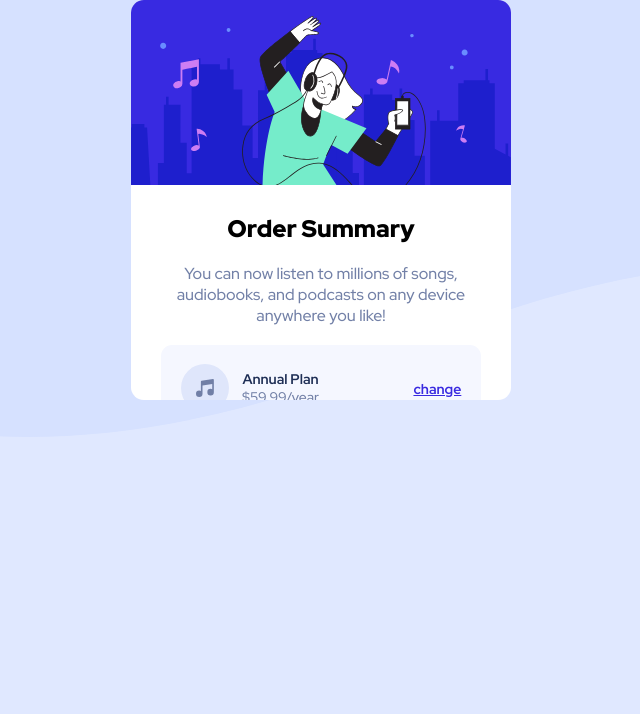
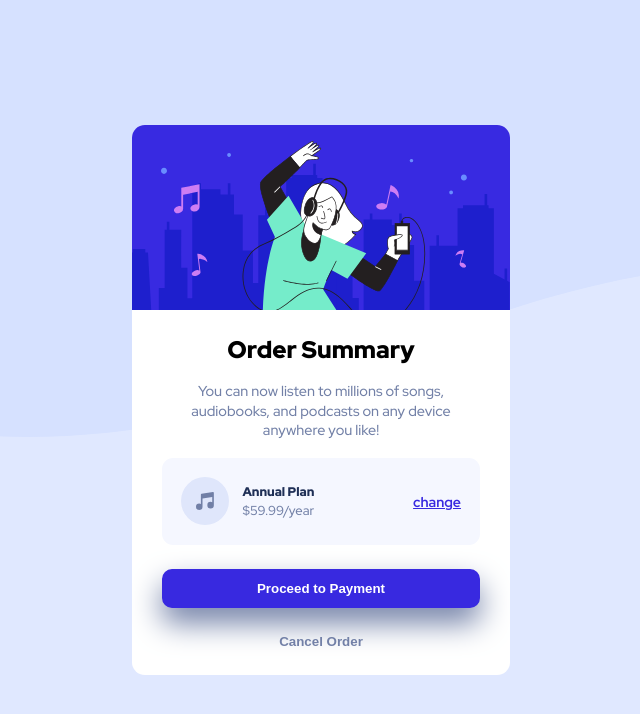
Before and after one commit to Kaushaljoshi29/order-summary-component-Frontend-Mentor, a plain HTML site: page index.html in a window 1280 px wide. Shown: the whole page, without its empty margins (319-959 px from the left). Drawn offline with Linux system fonts and the light colour scheme.

Commit message:
defined active-state styles

```diff
--- a/styles.css
+++ b/styles.css
@@ -29,13 +29,8 @@ body {
   align-items: center;
 }
 
-main{
-    height: 100vh;
-}
-
 .container {
-  width: 50%;
-  height: 50%;
+  width: 55%;
   margin-left: auto;
   margin-right: auto;
   background-color: white;
@@ -52,14 +47,16 @@ main{
 }
 
 .card-heading {
-  margin-bottom: 1.2rem;
-  margin-top: 1.4rem;
+  margin-bottom: 1rem;
+  margin-top: 1.2rem;
   font-weight: 900;
 }
 
 .card-description {
   margin-bottom: 1.2rem;
+  font-size: 0.9rem;
   color: var(--Desaturated-blue);
+  line-height: 1.2rem;
 }
 
 .plan-details-section {
@@ -68,7 +65,7 @@ main{
   justify-content: space-between;
   align-items: center;
   background-color: var(--Very-pale-blue);
-  margin-bottom: 1.7rem;
+  margin-bottom: 1.5rem;
   border-radius: 0.7rem;
 }
 
@@ -84,13 +81,14 @@ main{
 
 .plan-name {
   color: var(--Dark-blue);
-  font-weight: 700;
-  font-size: 14px;
+  font-weight: 900;
+  font-size: 12.5px;
 }
 
 .plan-price {
+  margin-top: 2px;
   color: var(--Desaturated-blue);
-  font-size: 14px;
+  font-size: 13px;
 }
 
 .plan-details-right a {
@@ -112,7 +110,7 @@ button {
   border-style: solid;
   color: white;
   font-weight: 700;
-  box-shadow: 0 15px 30px  var(--Desaturated-blue);
+  box-shadow: 0 15px 30px var(--Desaturated-blue);
 }
 
 .cancel-btn {
@@ -123,3 +121,20 @@ button {
   color: var(--Desaturated-blue);
   font-weight: 700;
 }
+
+/*Active States*/
+.plan-details-right a:hover {
+  text-decoration: none;
+  color: hsl(245, 75%, 65%);
+}
+
+.payment-btn:hover{
+    cursor: pointer;
+    background-color: hsl(245, 75%, 65%);
+    border-color: hsl(245, 75%, 65%);
+}
+
+.cancel-btn:hover{
+    cursor: pointer;
+    color: rgba(0,0,0,1);
+}
```
